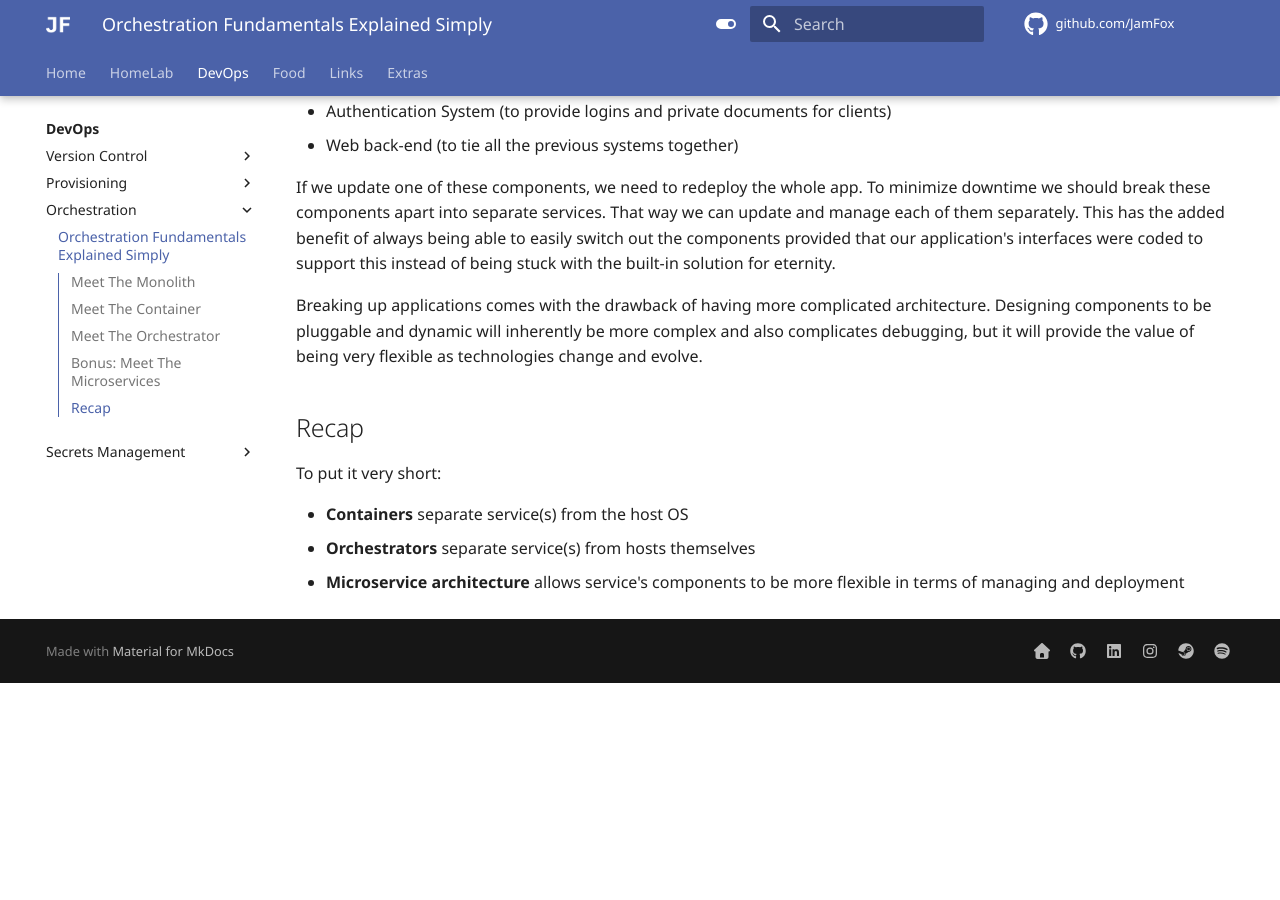
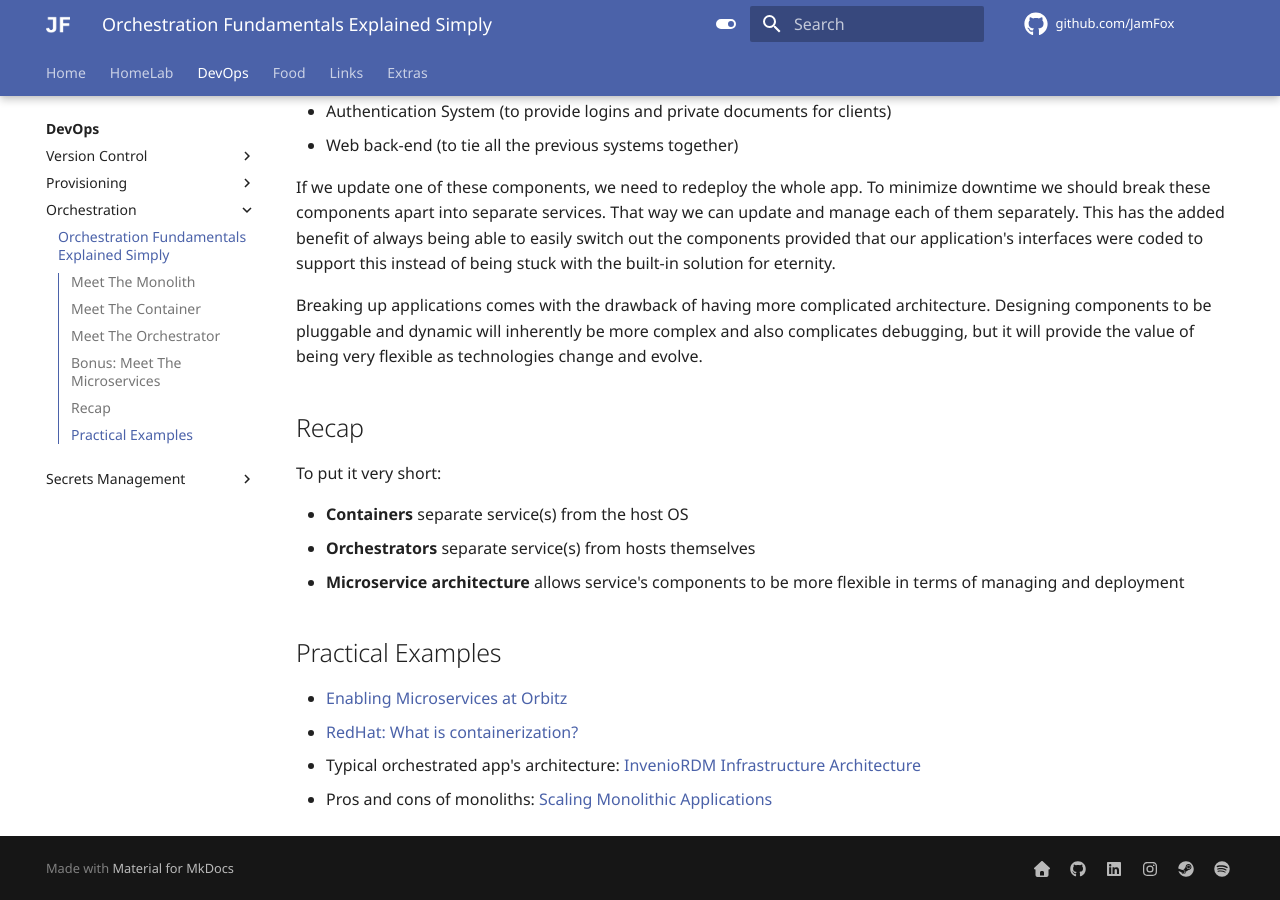
Before and after one commit to JamFox/docs.jamfox.dev, an MkDocs documentation site: the page built from docs/content/devops/orchestrationexplained.md, in a window 1280 px wide and 900 px high, scrolled down 4565 px. Built offline with MkDocs 1.6.1 and Material for MkDocs 9.7.7, drawn with Linux system fonts in a browser that asks for light colours; comment, search, counter and statistics services are not loaded; before the commit the page ends 5248 px from its top, so only the background shows below that.

Commit message:
devops: add orchestration examples

```diff
--- a/docs/content/devops/orchestrationexplained.md
+++ b/docs/content/devops/orchestrationexplained.md
@@ -121,3 +121,10 @@ To put it very short:
 - **Containers** separate service(s) from the host OS
 - **Orchestrators** separate service(s) from hosts themselves
 - **Microservice architecture** allows service's components to be more flexible in terms of managing and deployment
+
+## Practical Examples
+
+- [Enabling Microservices at Orbitz](https://youtu.be/gY7JSjWDFJc)
+- [RedHat: What is containerization?](https://www.redhat.com/en/topics/cloud-native-apps/what-is-containerization)
+- Typical orchestrated app's architecture: [InvenioRDM Infrastructure Architecture](https://inveniordm.docs.cern.ch/develop/architecture/infrastructure/)
+- Pros and cons of monoliths: [Scaling Monolithic Applications](https://medium.com/swlh/scaling-monolithic-applications-3c69193f942a)
```
